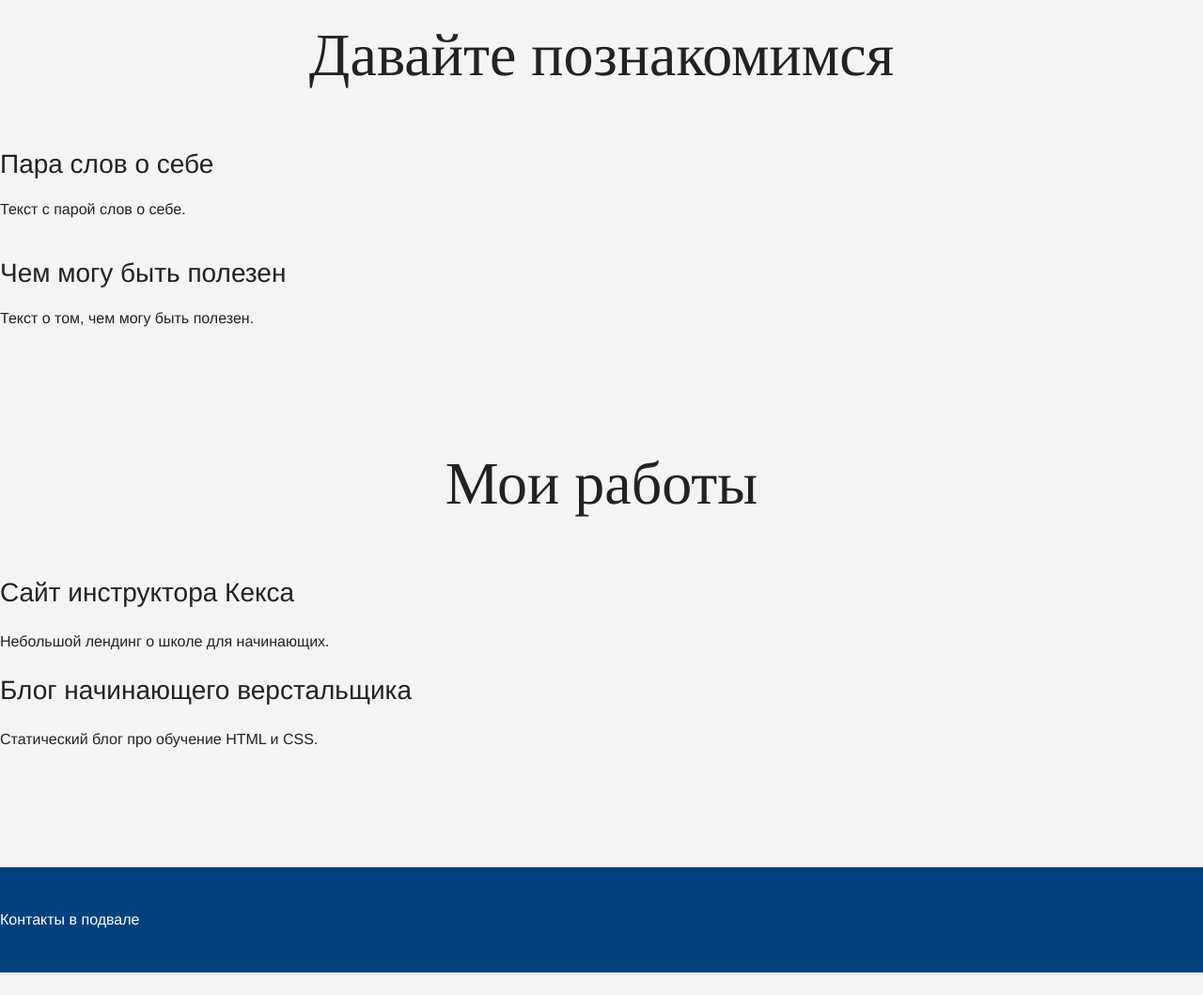
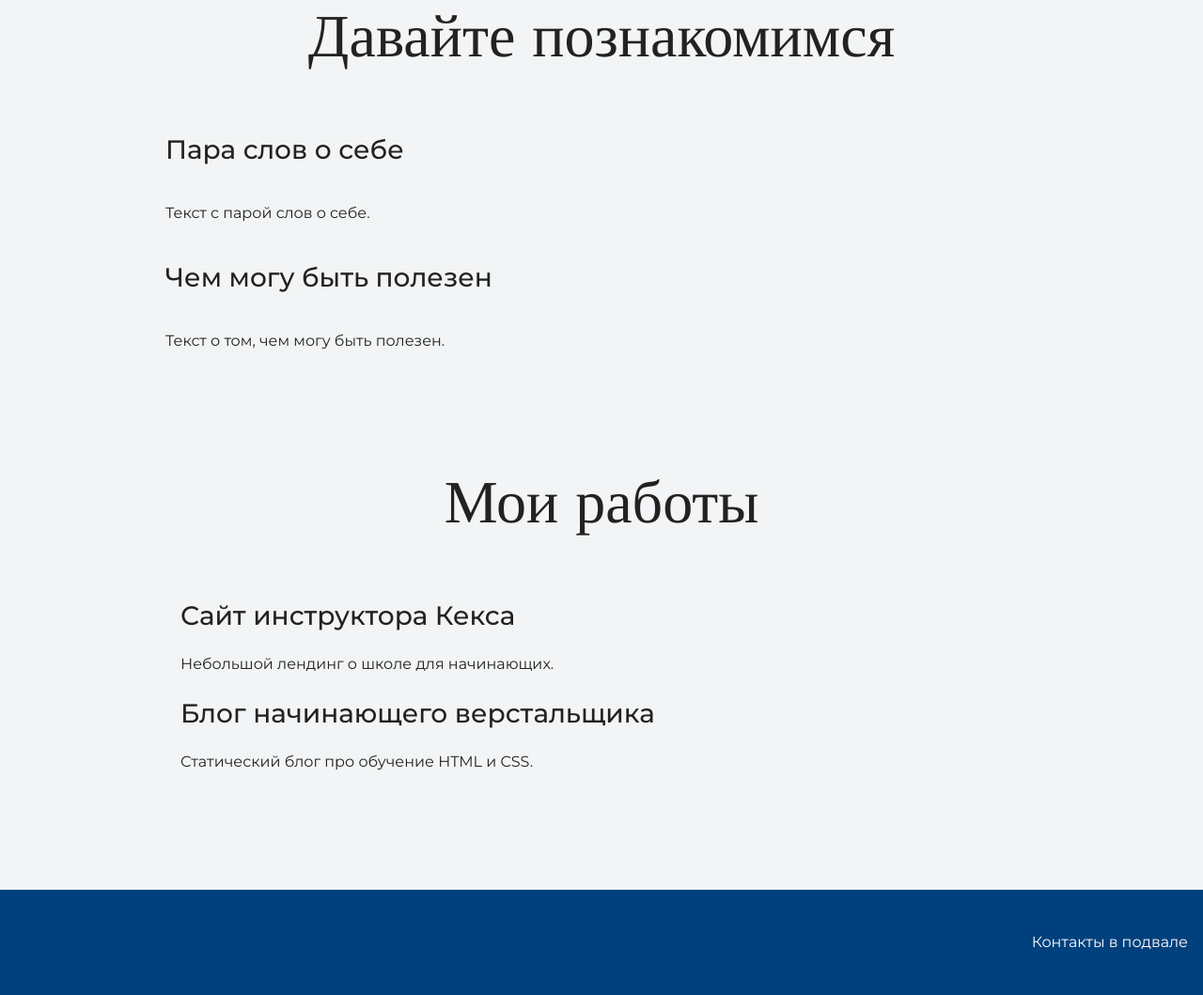
Before and after one commit to PadavanGleb/my-site, a plain HTML site: page index.html in a window 1280 px wide. Shown: the part 1017-2076 px from the top of the page at 94% size. Before the commit the page ends 2052 px from the top, so only its background shows below. Drawn offline with nearby package versions, Linux system fonts and the light colour scheme.

Commit message:
Меняет шрифт и расположение информации  на сайте

```diff
--- a/index.html
+++ b/index.html
@@ -3,39 +3,50 @@
   <head>
     <meta charset="UTF-8">
     <link rel="stylesheet" href="style.css">
+    <link href="https://fonts.googleapis.com/css?family=Montserrat:400,500,700|Old+Standard+TT&display=swap&subset=cyrillic" rel="stylesheet">
     <title>Портфолио Junior верстальщика</title>
   </head>
 
   <body>
     <header class="page-header">
-      Контакты в шапке
+      <div class="container">Контакты в шапке</div>
     </header>
 
     <section class="hero-image">
-      <h1 class="heading">Неопознанный Енот</h1>
-      <p>Junior верстальщик</p>
+
+      <h1 class="heading"><div class="container">Неопознанный Енот</div></h1>
+      <p><div class="container">Junior верстальщик</div></p>
+
     </section>
 
     <section class="intro">
-      <h2 class="subheading">Давайте познакомимся</h2>
-      <h3>Пара слов о себе</h3>
-      <p>Текст с парой слов о себе.</p>
-      <h3>Чем могу быть полезен</h3>
-      <p>Текст о том, чем могу быть полезен.</p>
+
+
+
+      <h2 class="subheading"><div class="container">Давайте познакомимся</div></h2>
+      <h3><div class="container">Пара слов о себе</div></h3>
+      <p><div class="container">Текст с парой слов о себе.</div></p>
+      <h3><div class="container">Чем могу быть полезен</div></h3>
+      <p><div class="container">Текст о том, чем могу быть полезен.</div></p>
+    </div>
+
     </section>
 
     <section class="portfolio">
-      <h2 class="subheading">Мои работы</h2>
 
-      <h3>Сайт инструктора Кекса</h3>
-      <p>Небольшой лендинг о школе для начинающих.</p>
+      <div class="container">
+      <h2 class="subheading"><div class="container">Мои работы</div></h2>
 
-      <h3>Блог начинающего верстальщика</h3>
-      <p>Статический блог про обучение HTML и CSS.</p>
+      <h3><div class="container">Сайт инструктора Кекса</div></h3>
+      <p><div class="container">Небольшой лендинг о школе для начинающих.</div></p>
+
+      <h3><div class="container">Блог начинающего верстальщика</div></h3>
+      <p><div class="container">Статический блог про обучение HTML и CSS.</div></p>
+    </div>
     </section>
 
     <footer class="page-footer">
-      Контакты в подвале
+      <div class="container">Контакты в подвале</div>
     </footer>
   </body>
 </html>
```
